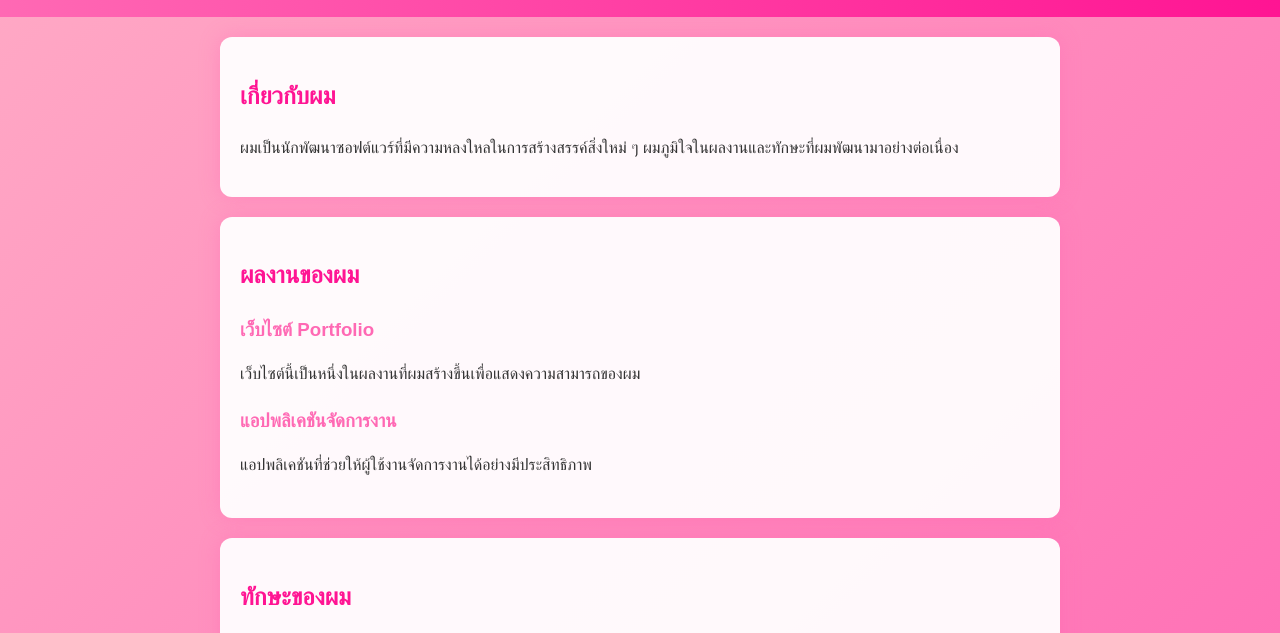
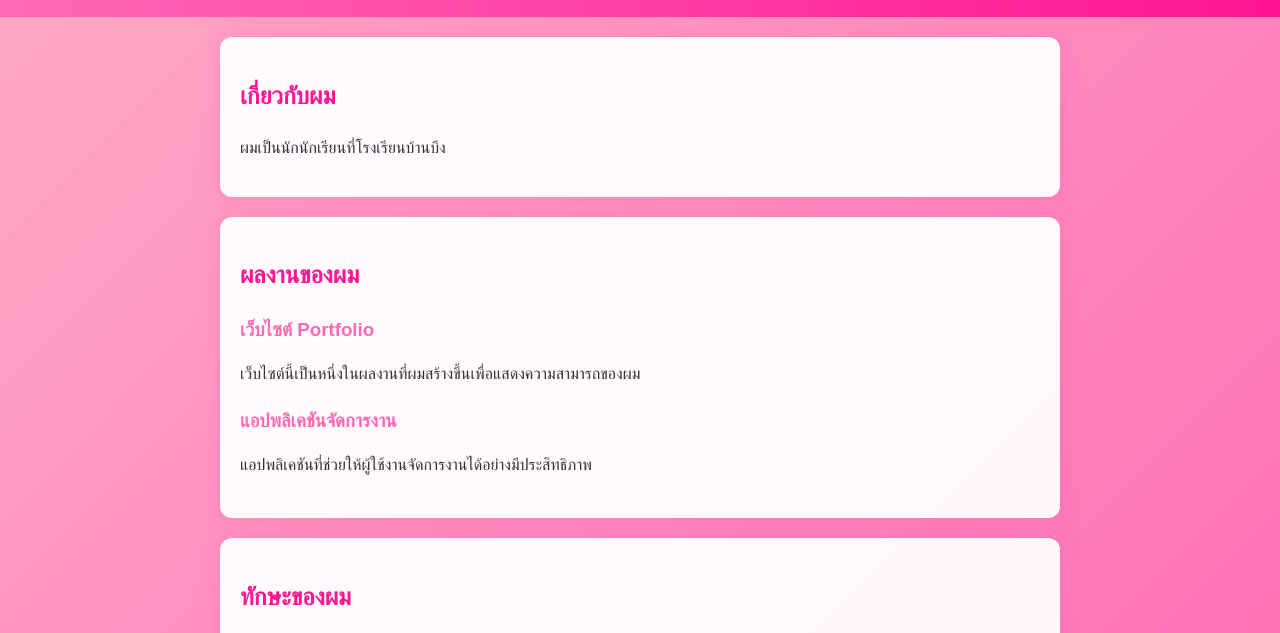
Before and after one commit to kittikorn34474/kittikorn.github.io, a plain HTML site: page index.html in a window 1280 px wide. Shown: the part 105-738 px from the top of the page. Drawn offline with Linux system fonts and the light colour scheme.

Commit message:
Update index.html

```diff
--- a/index.html
+++ b/index.html
@@ -18,7 +18,7 @@
     <!-- ส่วนเกี่ยวกับตัวเอง -->
     <section id="about">
         <h2>เกี่ยวกับผม</h2>
-        <p>ผมเป็นนักพัฒนาซอฟต์แวร์ที่มีความหลงใหลในการสร้างสรรค์สิ่งใหม่ ๆ ผมภูมิใจในผลงานและทักษะที่ผมพัฒนามาอย่างต่อเนื่อง</p>
+        <p>ผมเป็นนักนักเรียนที่โรงเรียนบ้านบึง</p>
     </section>
 
     <!-- ส่วนแสดงผลงาน -->
```
